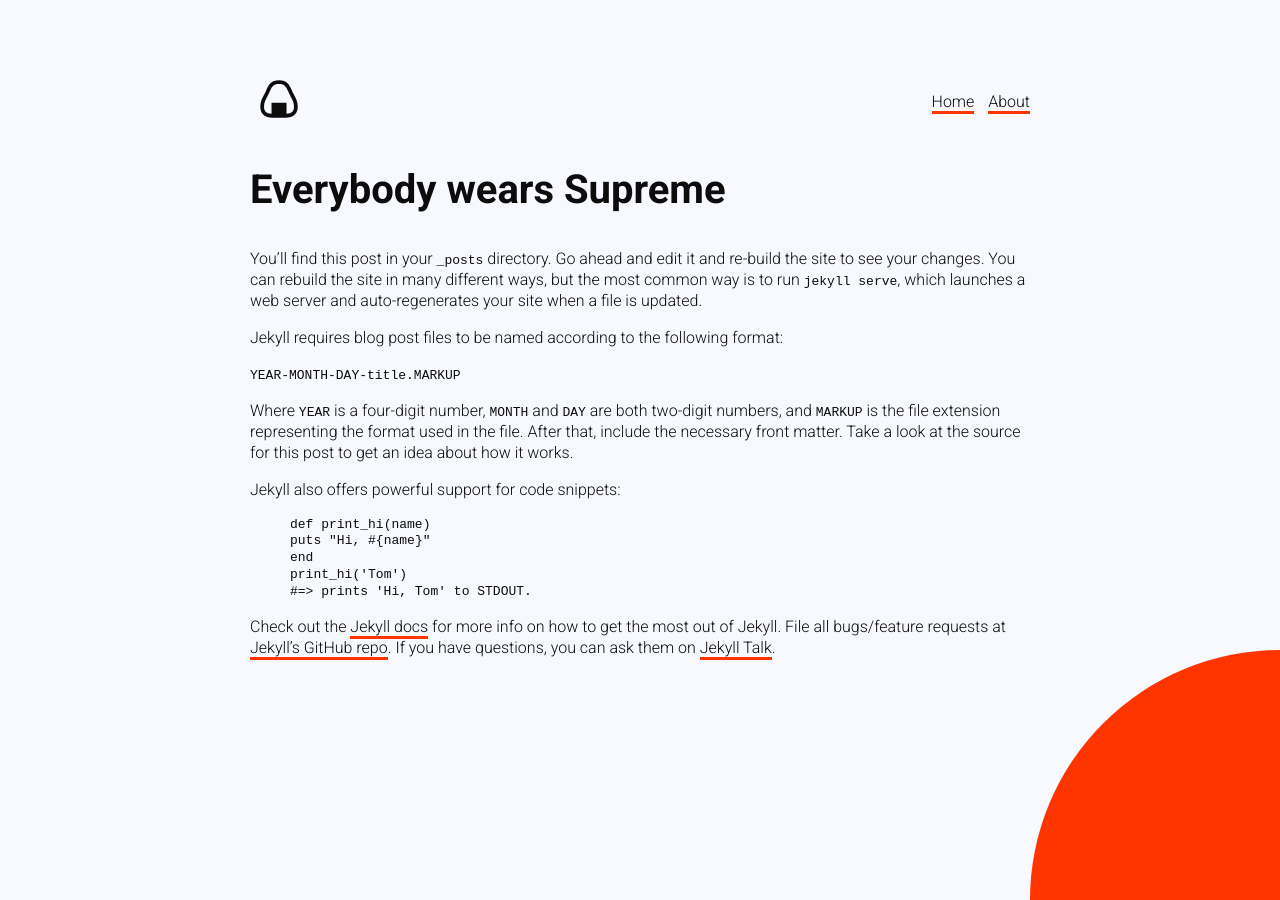
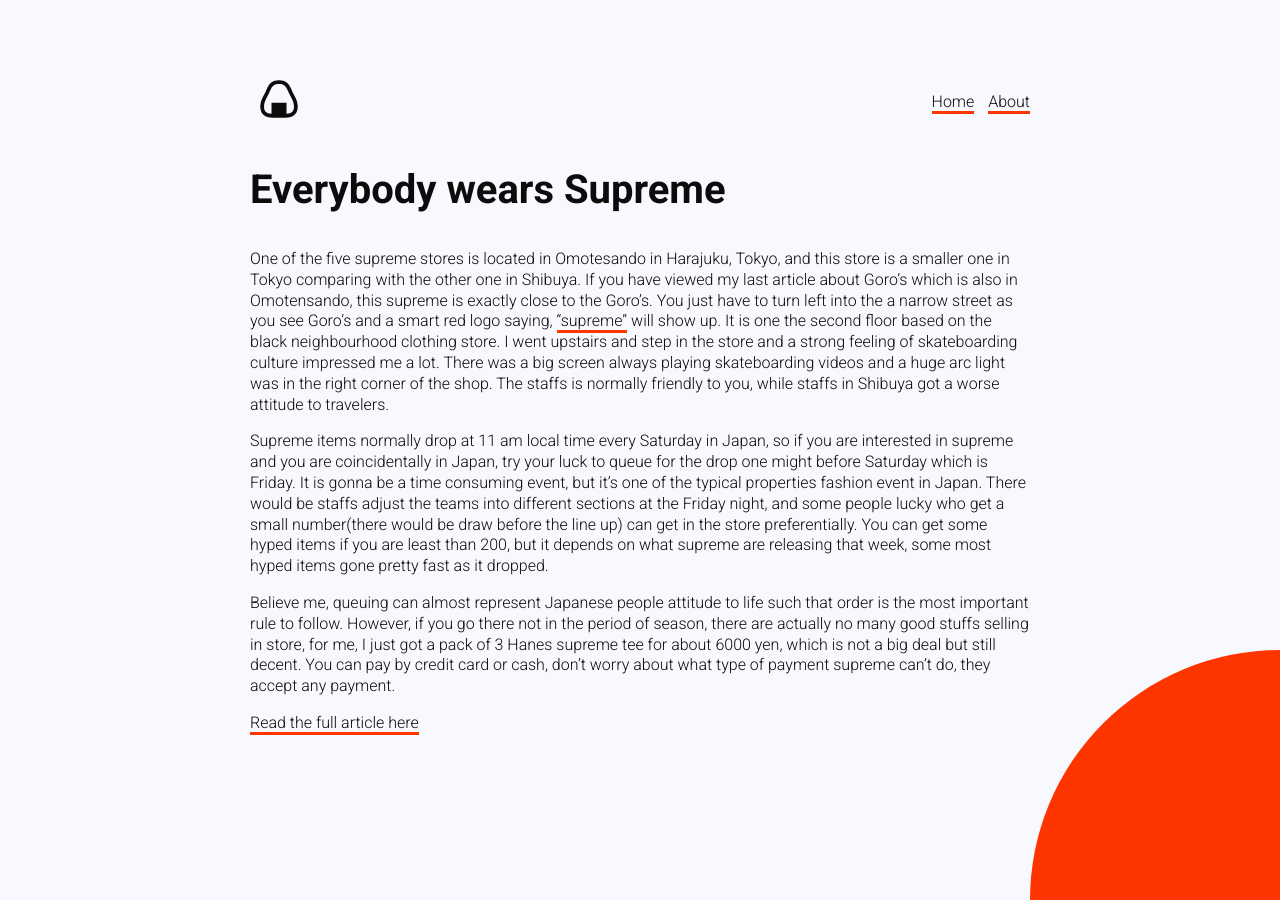
Before and after one commit to AndyCatch/anightinjapan, a Jekyll site: the page built from _posts/2020-03-23-welcome-to-jekyll.markdown, in a window 1280 px wide. Built offline with Jekyll 4.4.1, drawn with Linux system fonts in a browser that asks for light colours.

Commit message:
Updated Welcome To Jekyll

```diff
--- a/_posts/2020-03-23-welcome-to-jekyll.markdown
+++ b/_posts/2020-03-23-welcome-to-jekyll.markdown
@@ -5,26 +5,10 @@
   and this store is a smaller one in Tokyo comparing with the other one in Shibuya.
 ---
 
-You’ll find this post in your `_posts` directory. Go ahead and edit it and re-build the site to see your changes. You can rebuild the site in many different ways, but the most common way is to run `jekyll serve`, which launches a web server and auto-regenerates your site when a file is updated.
+One of the five supreme stores is located in Omotesando in Harajuku, Tokyo, and this store is a smaller one in Tokyo comparing with the other one in Shibuya. If you have viewed my last article about Goro's which is also in Omotensando, this supreme is exactly close to the Goro's. You just have to turn left into the a narrow street as you see Goro's and a smart red logo saying, ["supreme"](https://www.supremenewyork.com/) will show up. It is one the second floor based on the black neighbourhood clothing store. I went upstairs and step in the store and a strong feeling of skateboarding culture impressed me a lot. There was a big screen always playing skateboarding videos and a huge arc light was in the right corner of the shop. The staffs is normally friendly to you, while staffs in Shibuya got a worse attitude to travelers.
 
-Jekyll requires blog post files to be named according to the following format:
+Supreme items normally drop at 11 am local time every Saturday in Japan, so if you are interested in supreme and you are coincidentally in Japan, try your luck to queue for the drop one might before Saturday which is Friday. It is gonna be a time consuming event, but it's one of the typical properties fashion event in Japan. There would be staffs adjust the teams into different sections at the Friday night, and some people lucky who get a small number(there would be draw before the line up) can get in the store preferentially. You can get some hyped  items if you are least than 200, but it depends on what supreme are releasing that week, some most hyped items gone pretty fast as it dropped.
 
-`YEAR-MONTH-DAY-title.MARKUP`
+Believe me, queuing can almost represent Japanese people attitude to life such that order is the most important rule to follow. However, if you go there not in the period of season, there are actually no many good stuffs selling in store, for me, I just got a pack of 3 Hanes supreme tee for about 6000 yen, which is not a big deal but still decent. You can pay by credit card or cash, don't worry about what type of payment supreme can't do, they accept any payment.
 
-Where `YEAR` is a four-digit number, `MONTH` and `DAY` are both two-digit numbers, and `MARKUP` is the file extension representing the format used in the file. After that, include the necessary front matter. Take a look at the source for this post to get an idea about how it works.
-
-Jekyll also offers powerful support for code snippets:
-
-{% highlight ruby %}
-def print_hi(name)
-puts "Hi, #{name}"
-end
-print_hi('Tom')
-#=> prints 'Hi, Tom' to STDOUT.
-{% endhighlight %}
-
-Check out the [Jekyll docs][jekyll-docs] for more info on how to get the most out of Jekyll. File all bugs/feature requests at [Jekyll’s GitHub repo][jekyll-gh]. If you have questions, you can ask them on [Jekyll Talk][jekyll-talk].
-
-[jekyll-docs]: https://jekyllrb.com/docs/home
-[jekyll-gh]: https://github.com/jekyll/jekyll
-[jekyll-talk]: https://talk.jekyllrb.com/
+[Read the full article here](https://www.tokyocreative.com/articles/19065-experience-in-supreme-harajuku-tokyo-and-osaka)
```
